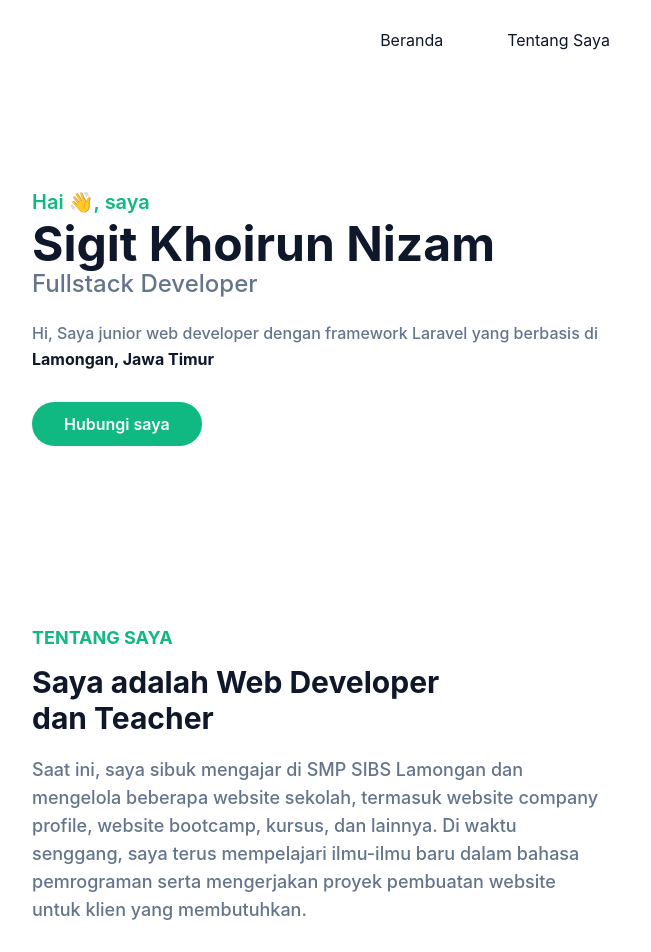
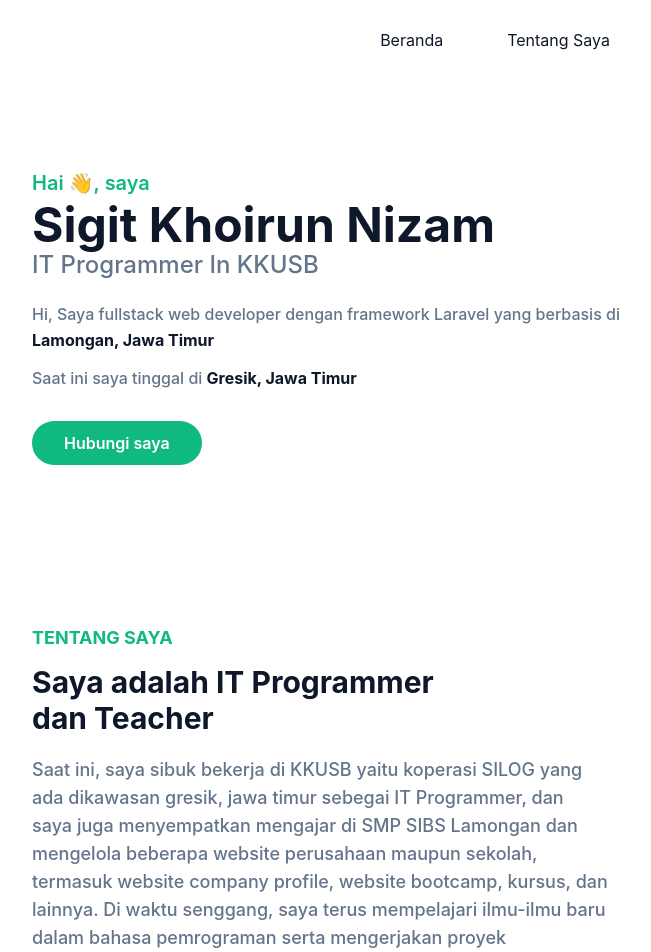
Before and after one commit to sigit-khoirun-nizam/portfolio, a website: page index.html in a window 1280 px wide. Shown: the top 952 px of the page, 0-651 px from the left. Drawn offline with Linux system fonts and the light colour scheme; some packages are replaced by stand-ins of ours; a script that the page names is missing.

Commit message:
Add: Portfolio in cashier kkusb

```diff
--- a/index.html
+++ b/index.html
@@ -74,8 +74,9 @@
             <div class="flex flex-wrap">
                 <div class="w-full self-center px-4 lg:w-1/2">
                     <h1 class="text-base font-semibold text-primary md:text-xl">Hai 👋, saya <span class="block font-bold text-dark text-4xl mt-1 lg:text-5xl dark:text-white">Sigit Khoirun Nizam</span></h1>
-                    <h2 class="font-medium text-secondary text-lg mb-5 lg:text-2xl dark:text-white">Fullstack Developer</h2>
-                    <p class="font-medium text-secondary mb-10 leading-relaxed">Hi, Saya junior web developer dengan framework Laravel yang berbasis di <span class="font-bold text-dark dark:text-white">Lamongan, Jawa Timur</span></p>
+                    <h2 class="font-medium text-secondary text-lg mb-5 lg:text-2xl dark:text-white">IT Programmer In KKUSB</h2>
+                    <p class="font-medium text-secondary mb-3 leading-relaxed">Hi, Saya fullstack web developer dengan framework Laravel yang berbasis di <span class="font-bold text-dark dark:text-white">Lamongan, Jawa Timur</span></p>
+                    <p class="font-medium text-secondary mb-10 leading-relaxed">Saat ini saya tinggal di <span class="font-bold text-dark dark:text-white">Gresik, Jawa Timur</span></p>
 
                     <a href="" class="text-base font-semibold text-white bg-primary py-3 px-8 rounded-full hover:shadow-lg hover:opacity-80 transition duration-300 ease-in-out">Hubungi saya</a>
                 </div>
@@ -101,8 +102,8 @@
             <div class="flex flex-wrap">
                 <div class="w-full px-4 mb-10 lg:w-1/2">
                     <h4 class="font-bold uppercase text-primary text-lg mb-3">Tentang Saya</h4>
-                    <h2 class="font-bold text-dark text-2xl mb-5 max-w-md lg:text-3xl dark:text-white">Saya adalah Web Developer dan Teacher</h2>
-                    <p class="font-medium text-base text-secondary max-w-xl lg:text-lg">Saat ini, saya sibuk mengajar di SMP SIBS Lamongan dan mengelola beberapa website sekolah, termasuk website company profile, website bootcamp, kursus, dan lainnya. Di waktu senggang, saya terus mempelajari ilmu-ilmu baru dalam bahasa pemrograman serta mengerjakan proyek pembuatan website untuk klien yang membutuhkan.</p>
+                    <h2 class="font-bold text-dark text-2xl mb-5 max-w-md lg:text-3xl dark:text-white">Saya adalah IT Programmer dan Teacher</h2>
+                    <p class="font-medium text-base text-secondary max-w-xl lg:text-lg">Saat ini, saya sibuk bekerja di KKUSB yaitu koperasi SILOG yang ada dikawasan gresik, jawa timur sebegai IT Programmer, dan saya juga menyempatkan mengajar di SMP SIBS Lamongan dan mengelola beberapa website perusahaan maupun sekolah, termasuk website company profile, website bootcamp, kursus, dan lainnya. Di waktu senggang, saya terus mempelajari ilmu-ilmu baru dalam bahasa pemrograman serta mengerjakan proyek pembuatan website untuk klien yang membutuhkan.</p>
                 </div>
                 <div class="w-full px-4 lg:w-1/2">
                     <h3 class="font-semibold text-dark text-2xl mb-4 lg:text-3xl lg:pt-10 dark:text-white">Mari berteman dengan saya</h3>
@@ -144,6 +145,13 @@
             </div>
 
             <div class="w-full px-4 flex flex-wrap justify-center xl:w-10/12 xl:mx-auto">
+                <div class="mb-12 p-4 md:w-1/2">
+                    <div class="rounded-md shadow-md overflow-hidden">
+                        <img src="dist/img/portfolio/kasir.png" alt="Landing page" width="w-full">
+                    </div>
+                    <h3 class="font-semibold text-xl text-dark mt-5 mb-3 dark:text-white">Website Kasir KKUSB</h3>
+                    <p class="font-medium text-base text-secondary">Website Kasir KKUSB adalah platform kasir multi-toko berbasis web yang dibangun dengan teknologi modern, menggunakan Laravel sebagai backend dan Vue.js untuk frontend. Website ini dirancang dengan antarmuka yang responsif dan ramah pengguna, serta dilengkapi berbagai fitur unggulan seperti manajemen kategori, produk, pelanggan, pembelian, transaksi, dan laporan penjualan. Dengan desain yang modern dan fitur lengkap, Website Kasir KKUSB membantu meningkatkan efisiensi operasional dan mempermudah pengelolaan bisnis Anda.</p>
+                </div>
                 <div class="mb-12 p-4 md:w-1/2">
                     <div class="rounded-md shadow-md overflow-hidden">
                         <img src="dist/img/portfolio/sibweb.png" alt="Landing page" width="w-full">
```
Also changed, not shown: dist/img/portfolio/kasir.png (added).
